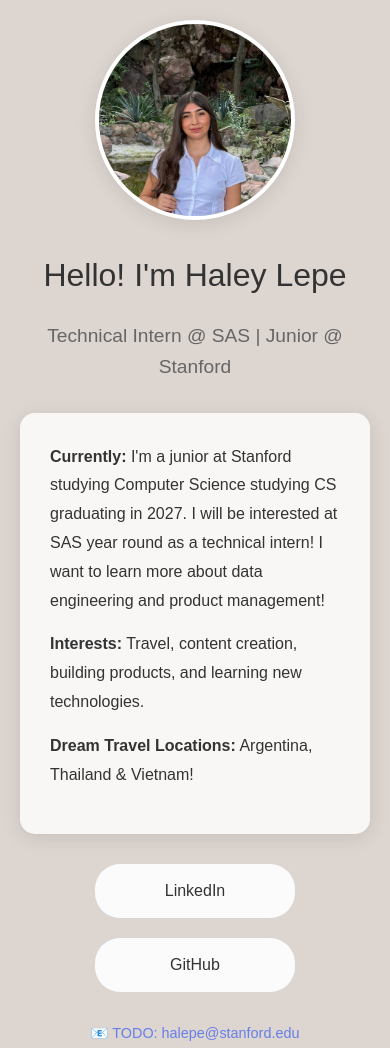
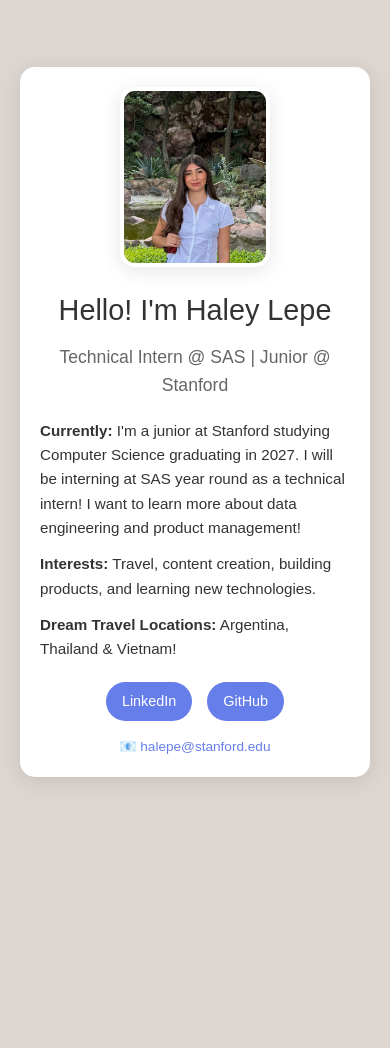
Before and after one commit to haleylepe/haleylepe, a plain HTML site: page index.html in a window 390 px wide. After the commit the page ends 844 px from the top, so only its background shows below. Drawn offline with Linux system fonts and the light colour scheme.

Commit message:
move image & fixed typos

```diff
--- a/index.html
+++ b/index.html
@@ -16,107 +16,91 @@
             line-height: 1.6;
             color: #333;
             background-color: #DDD5D0;
+            margin: 0;
+            padding: 0;
             display: flex;
-            flex-direction: column;
+            justify-content: center;
             align-items: center;
-            justify-content: center;
-            min-height: 100vh;
-            padding: 20px;
+            height: 100vh;
         }
 
         .container {
-            text-align: center;
-            max-width: 600px;
+            display: flex;
+            align-items: center;
+            background-color: #fff;
+            padding: 30px;
+            border-radius: 15px;
+            box-shadow: 0 4px 20px rgba(0,0,0,0.1);
+            max-width: 900px;
             width: 100%;
+            margin: 20px;
         }
 
         .profile-img {
             width: 200px;
-            height: 200px;
-            border-radius: 50%;
+            height: 250px;
+            border-radius: 15px;
             object-fit: cover;
-            margin: 0 auto 30px;
-            display: block;
+            margin-right: 30px;
             border: 4px solid #fff;
             box-shadow: 0 4px 20px rgba(0,0,0,0.1);
         }
 
-        .profile-img-placeholder {
-            width: 200px;
-            height: 200px;
-            border-radius: 50%;
-            background: linear-gradient(135deg, #667eea 0%, #764ba2 100%);
-            margin: 0 auto 30px;
-            display: flex;
-            align-items: center;
-            justify-content: center;
-            color: white;
-            font-size: 3em;
-            font-weight: bold;
-            border: 4px solid #fff;
-            box-shadow: 0 4px 20px rgba(0,0,0,0.1);
+        .content {
+            flex: 1;
         }
 
         h1 {
-            font-size: 2.5em;
-            margin-bottom: 20px;
+            font-size: 2em;
+            margin: 0 0 10px 0;
             color: #333;
             font-weight: 300;
         }
 
         .subtitle {
-            font-size: 1.2em;
-            margin-bottom: 30px;
+            font-size: 1.1em;
+            margin-bottom: 20px;
             color: #666;
             font-weight: 300;
         }
 
         .bio {
-            background: rgba(255, 255, 255, 0.8);
-            padding: 30px;
-            border-radius: 15px;
-            margin-bottom: 30px;
-            box-shadow: 0 4px 20px rgba(0,0,0,0.1);
-            backdrop-filter: blur(10px);
+            margin-bottom: 20px;
         }
 
         .bio p {
-            margin-bottom: 15px;
+            margin-bottom: 12px;
             text-align: left;
-            line-height: 1.8;
+            line-height: 1.6;
+            font-size: 0.95em;
         }
 
         .links {
             display: flex;
-            gap: 20px;
-            justify-content: center;
-            flex-wrap: wrap;
-            margin-bottom: 30px;
+            gap: 15px;
+            margin-bottom: 15px;
         }
 
         .link-button {
             display: inline-block;
-            padding: 12px 24px;
-            background: rgba(255, 255, 255, 0.9);
-            color: #333;
+            padding: 8px 16px;
+            background: #667eea;
+            color: white;
             text-decoration: none;
-            border-radius: 25px;
+            border-radius: 20px;
             transition: all 0.3s ease;
             font-weight: 500;
-            border: 2px solid transparent;
-            backdrop-filter: blur(10px);
+            font-size: 0.9em;
         }
 
         .link-button:hover {
-            background: #333;
-            color: white;
-            transform: translateY(-2px);
-            box-shadow: 0 4px 15px rgba(0,0,0,0.2);
+            background: #5a6fd8;
+            transform: translateY(-1px);
         }
 
         .contact {
             color: #666;
-            font-size: 0.9em;
+            font-size: 0.85em;
         }
 
         .contact a {
@@ -128,43 +112,40 @@
             text-decoration: underline;
         }
 
-        .todo-note {
-            background: rgba(255, 193, 7, 0.2);
-            border: 1px solid #ffc107;
-            border-radius: 8px;
-            padding: 15px;
-            margin: 20px 0;
-            font-size: 0.9em;
-            color: #856404;
+        @media (max-width: 768px) {
+            .container {
+                flex-direction: column;
+                text-align: center;
+                padding: 20px;
             }
 
-        @media (max-width: 768px) {
-            .links {
-                flex-direction: column;
-                align-items: center;
+            .profile-img {
+                margin-right: 0;
+                margin-bottom: 20px;
+                width: 150px;
+                height: 180px;
             }
 
-            .link-button {
-                width: 200px;
-                text-align: center;
+            .links {
+                justify-content: center;
             }
 
             h1 {
-                font-size: 2em;
+                font-size: 1.8em;
             }
         }
     </style>
 </head>
 <body>
     <div class="container">
-        <!-- TODO: Replace with your actual image -->
         <img src="itsame-haley.png" alt="Haley L" class="profile-img">
 
+        <div class="content">
             <h1>Hello! I'm Haley Lepe</h1>
             <p class="subtitle">Technical Intern @ SAS | Junior @ Stanford</p>
 
             <div class="bio">
-            <p><strong>Currently:</strong> I'm a junior at Stanford studying Computer Science studying CS graduating in 2027. I will be interested at SAS year round as a technical intern! I want to learn more about data engineering and product management!</p>
+                <p><strong>Currently:</strong> I'm a junior at Stanford studying Computer Science graduating in 2027. I will be interning at SAS year round as a technical intern! I want to learn more about data engineering and product management!</p>
 
                 <p><strong>Interests:</strong> Travel, content creation, building products, and learning new technologies.</p>
 
@@ -177,7 +158,8 @@
             </div>
 
             <div class="contact">
-            <p>📧 <a href="mailto:halepe@stanford.edu">TODO: halepe@stanford.edu</a></p>
+                <p>📧 <a href="mailto:halepe@stanford.edu">halepe@stanford.edu</a></p>
+            </div>
         </div>
     </div>
 </body>
```
Lines whose indentation alone changed are shown as unchanged.
